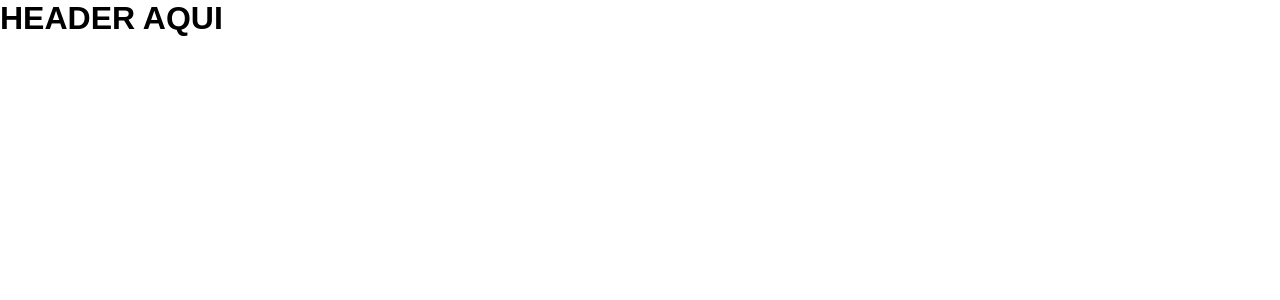
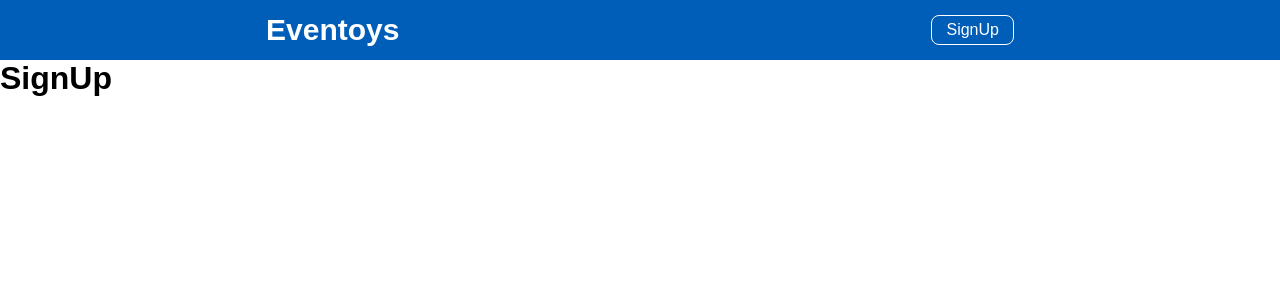
Before and after one commit to AlbertoDamaso/eventoys-front, a React (Create React App) app: page /signup in a window 1280 px wide. Before the commit this address had no page. Shown: the top 300 px of the page. Built offline with nearby package versions, Linux system fonts and the light colour scheme.

Commit message:
eveentoys-frontHeader

```diff
--- a/src/components/Header/index.js
+++ b/src/components/Header/index.js
@@ -5,9 +5,9 @@ import { Link } from 'react-router-dom';
 function Header() {
   return (
     <header>
-        <h1>
-            HEADER AQUI
-        </h1>
+      <Link className="logo" to="/">Eventoys</Link>
+      {/* <Link className="logo" to="/signin">SignIn</Link> */}
+      <Link className="signup" to="/signup">SignUp</Link>
     </header>
   )
 }
--- a/src/components/Header/styles.css
+++ b/src/components/Header/styles.css
@@ -0,0 +1,31 @@
+header{
+    display: flex;
+    align-items: center;
+    justify-content: space-around;
+    width: 100%;
+    height: 60px;
+    background-color: #005EB8;
+}
+
+.logo{
+    text-decoration: none;
+    font-size: 30px;
+    font-weight: bold;
+    color: #fff;
+}
+
+.signup{
+    text-decoration: none;
+    cursor: pointer;
+    background-color: transparent;
+    border-style: solid;
+    border-width: 1px;
+    border-color: #fff;
+    border-radius: 8px;
+    padding: 5px 14px;
+    color: #fff;
+}
+
+.signup:hover{
+    color: #cecece;
+}
--- a/src/routes.js
+++ b/src/routes.js
@@ -1,6 +1,7 @@
 import { BrowserRouter, Routes, Route } from 'react-router-dom';
 import Header from "./components/Header";
 import Home from "./screens/Home";
+import SignUp from "./screens/SignUp";
 
 function RoutesApp(){
     return(
@@ -8,6 +9,7 @@ function RoutesApp(){
             <Header/>
             <Routes>
                 <Route path="/" element={ <Home/> }/>
+                <Route path="/signup" element={ <SignUp/> }/>
             </Routes>
         </BrowserRouter>
     )
--- a/src/screens/SignUp/index.js
+++ b/src/screens/SignUp/index.js
@@ -0,0 +1,14 @@
+import React from 'react';
+import './styles.css';
+
+function SignUp() {
+  return(
+    <div>
+        <h1>
+            SignUp
+        </h1>
+    </div>
+  )
+}
+
+export default SignUp;
```
